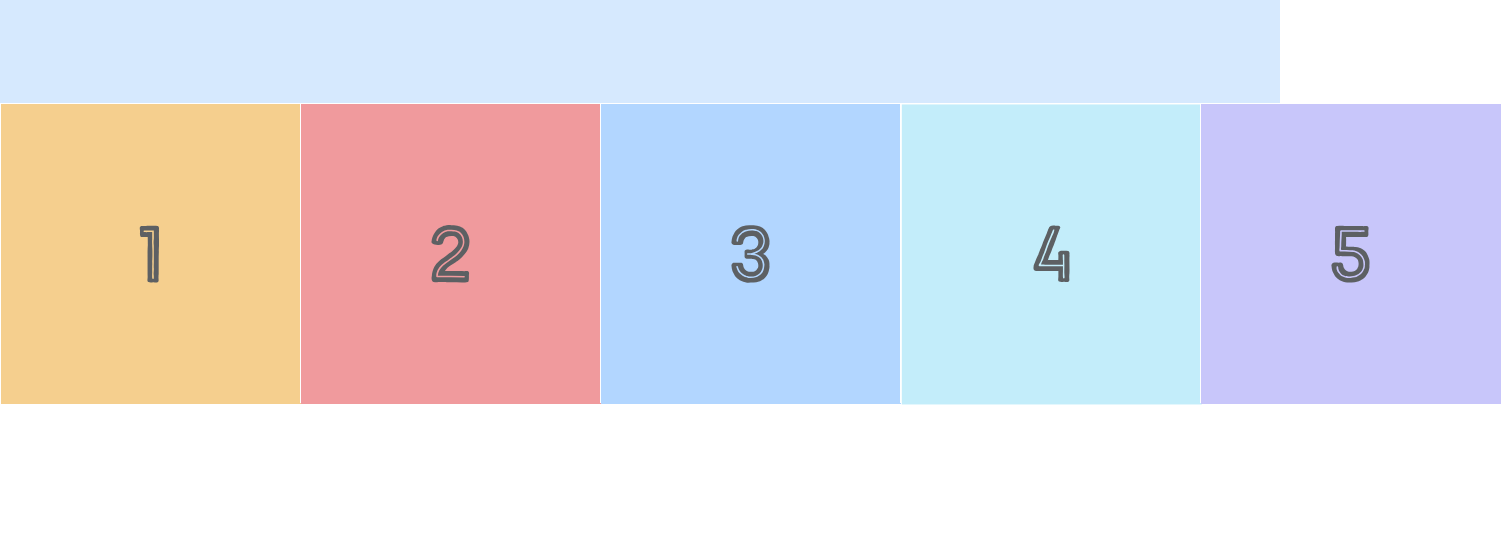
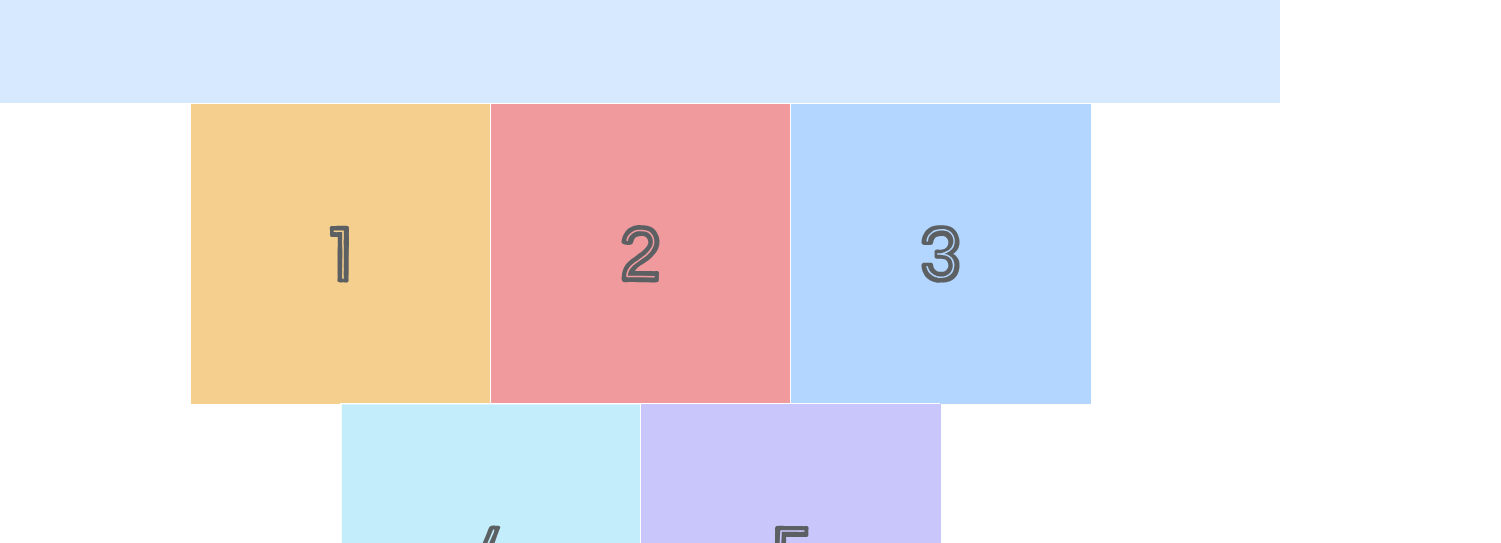
Before and after one commit to Thepralad/flex-box-learn, a plain HTML site: page index.html in a window 1280 px wide. Shown: the part 257-800 px from the top of the page, 1501 px wide, since content can reach past the window. Drawn offline with Linux system fonts and the light colour scheme.

Commit message:
Made some changes to style.css

```diff
--- a/style.css
+++ b/style.css
@@ -41,22 +41,20 @@
   justify-content: space-between;
   align-items:center;
 }
-photo-grid-container {
+.photo-grid-container {
   display: flex;
-  justify-content: space-around;
+  justify-content: center;
 }
 
 .photo-grid {
   width: 900px;
   display: flex;
-
-
+  justify-content: center;
+  flex-wrap: wrap;
 }
 
 .photo-grid-item {
   border: 1px solid #fff;
   width: 300px;
   height: 300px;
-
-
 }
```
